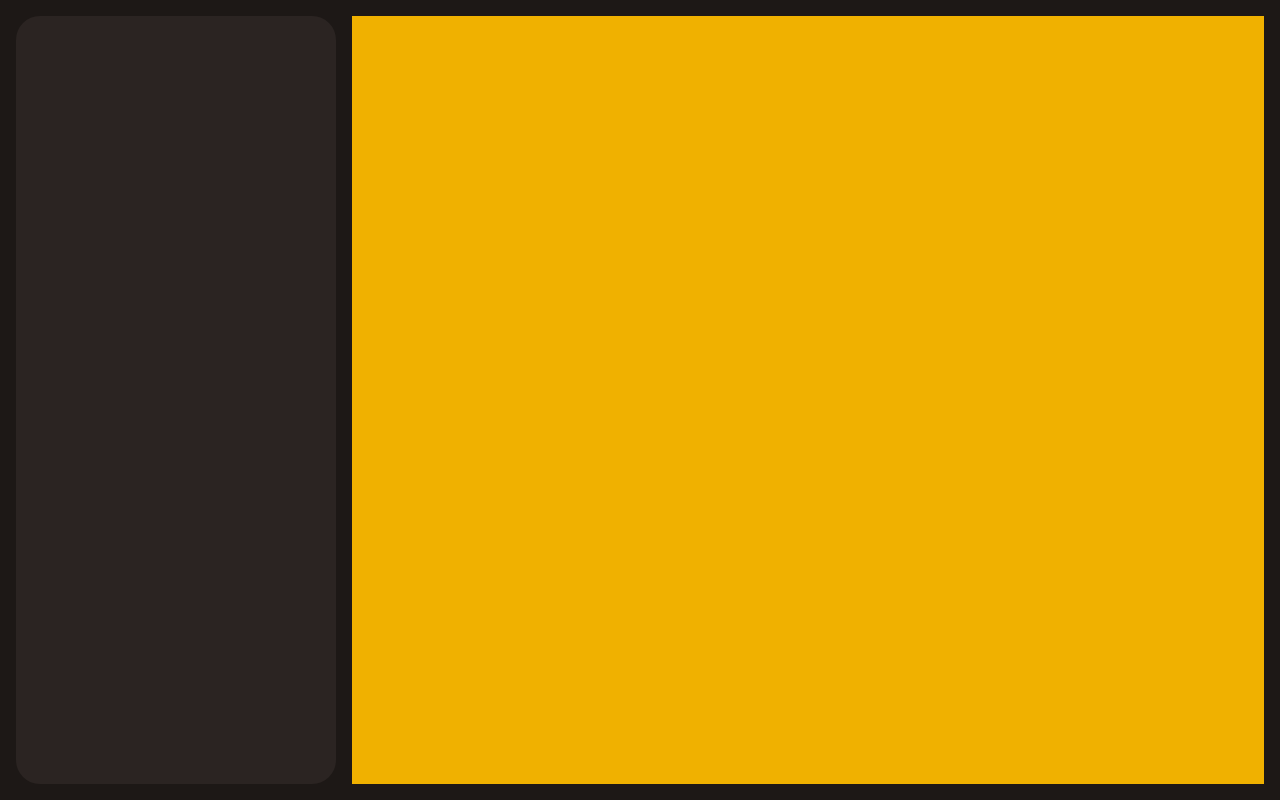
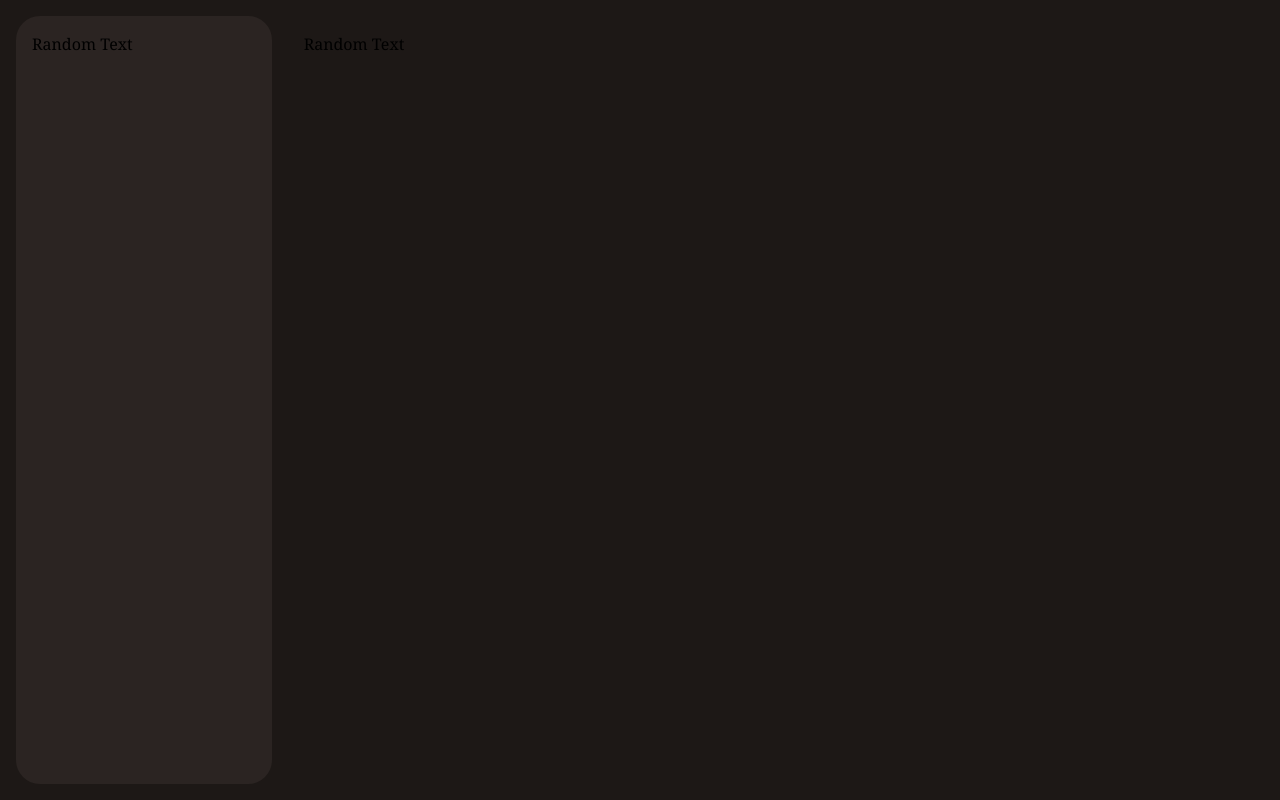
Before and after one commit to sitechtimes/ITAdminSuite, a SvelteKit app: page / in a window 1280 px wide. Built offline with nearby package versions, Linux system fonts and the light colour scheme.

Commit message:
feat: migrate from slots to {@render ...}

```diff
--- a/src/lib/components/SidebarView.svelte
+++ b/src/lib/components/SidebarView.svelte
@@ -1,11 +1,14 @@
 <script lang="ts">
+	import type { Snippet } from 'svelte';
+
+	let { sidebar, content }: { sidebar: Snippet; content: Snippet } = $props();
 </script>
 
 <div class="flex h-screen w-screen gap-4 bg-primary-surface p-4">
-	<div class="h-full w-xs rounded-3xl bg-primary-surface-raised">
-		<slot name="sidebar"></slot>
+	<div class="h-full w-xs rounded-3xl bg-primary-surface-raised p-4">
+		{@render sidebar()}
 	</div>
-	<div class="h-full flex-3 bg-yellow-500">
-		<slot name="content"></slot>
+	<div class="h-full w-full p-4">
+		{@render content()}
 	</div>
 </div>
--- a/src/routes/+page.svelte
+++ b/src/routes/+page.svelte
@@ -1,7 +1,14 @@
 <script>
 	import Header from '$lib/components/Header.svelte';
 	import Button from '$lib/components/Button.svelte';
-	import SidebarView from '$lib/components/SidebarView.svelte'
+	import SidebarView from '$lib/components/SidebarView.svelte';
 </script>
 
-<SidebarView></SidebarView>
+<SidebarView>
+	{#snippet sidebar()}
+		Random Text
+	{/snippet}
+	{#snippet content()}
+		Random Text
+	{/snippet}
+</SidebarView>
```
